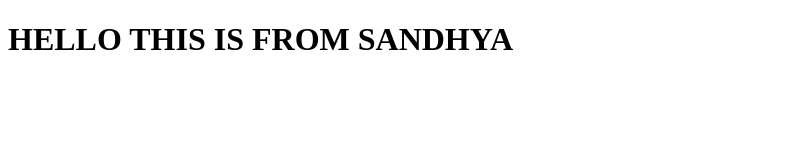
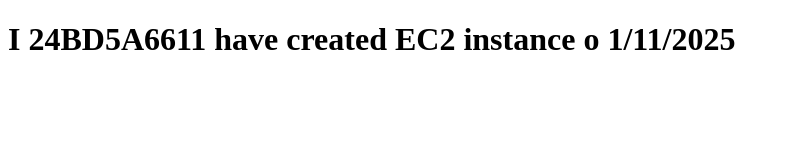
Before and after one commit to NakkeerthiSandhya/S_AWS, a plain HTML site: page index.html in a window 1280 px wide. Shown: the whole page, without its empty margins (0-790 px from the left). Drawn offline with Linux system fonts and the light colour scheme.

Commit message:
Add files via upload

```diff
--- a/index.html
+++ b/index.html
@@ -6,6 +6,6 @@
     <title>Document</title>
 </head>
 <body>
-    <h1>HELLO THIS IS FROM SANDHYA</h1>
+    <h1>I 24BD5A6611 have created EC2 instance o 1/11/2025</h1>
 </body>
 </html>
```
